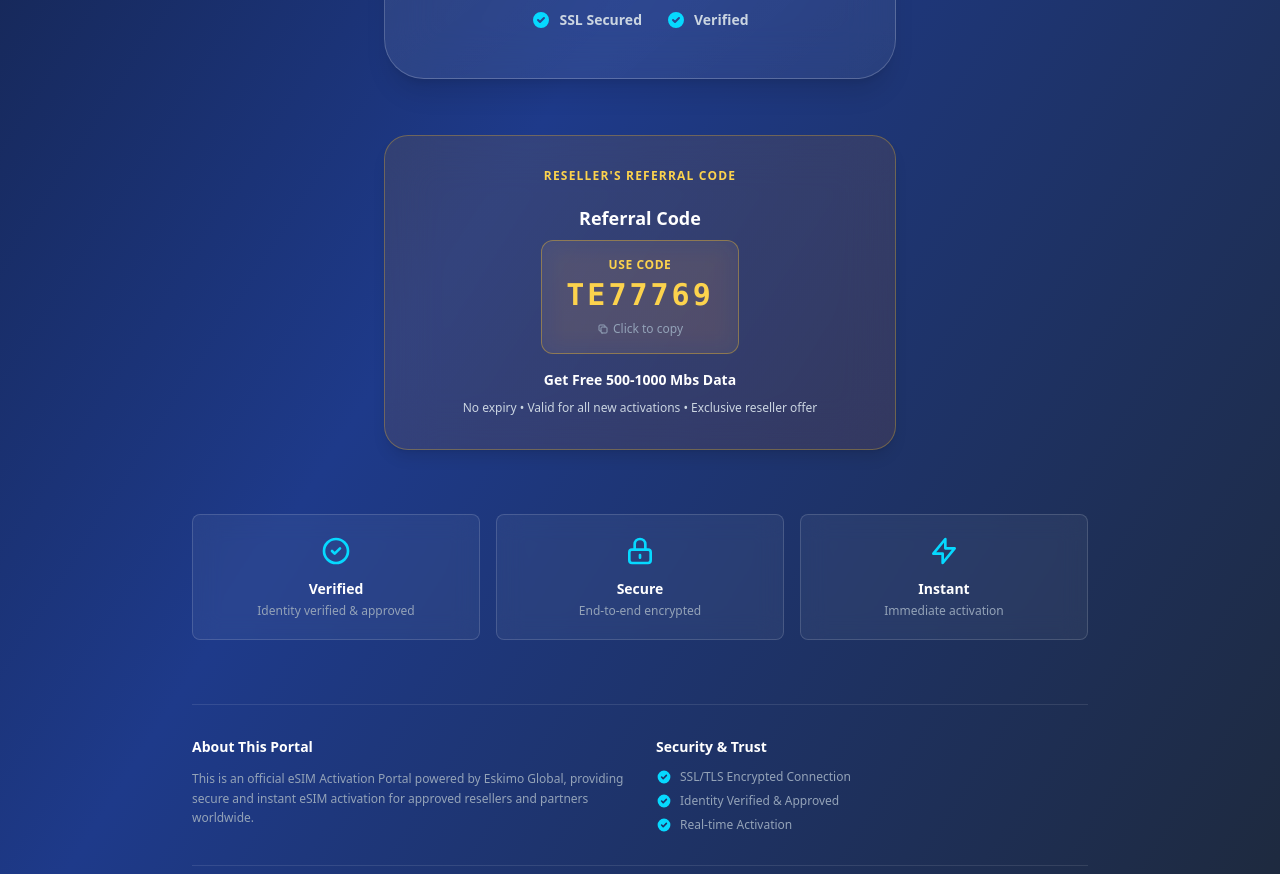
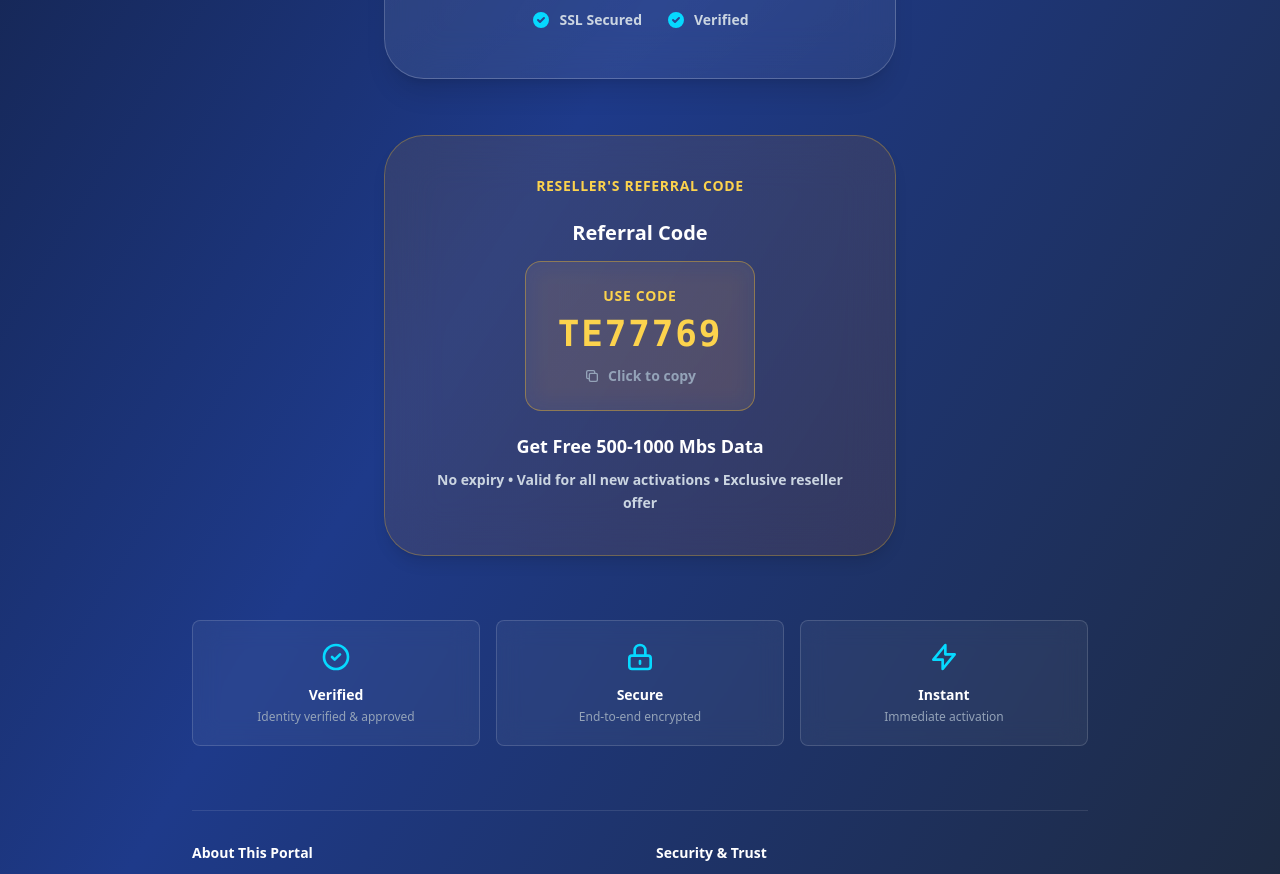
Before and after one commit to TheGatewayMaker/approval-eskimo1, a React (Vite) app: page / in a window 1280 px wide. Shown: the part 1040-1914 px from the top of the page. Built offline with nearby package versions, Linux system fonts and the light colour scheme.

Commit message:
Fix sharp corners and enhance typography for referral code panel
cgen-f054bc058b1141e6a34e2a41d7b11355

```diff
--- a/client/components/esim-portal/ReferralCode.tsx
+++ b/client/components/esim-portal/ReferralCode.tsx
@@ -8,30 +8,30 @@ export function ReferralCode({ code }: ReferralCodeProps) {
   };
 
   return (
-    <div className="mb-10 flex justify-center">
-      <div className="w-full max-w-lg bg-gradient-to-br from-amber-500/10 to-orange-500/10 border border-amber-400/30 rounded-3xl p-8 shadow-lg backdrop-blur-xl hover:shadow-xl transition-shadow">
+    <div className="mb-12 flex justify-center">
+      <div className="w-full max-w-lg bg-gradient-to-br from-amber-500/10 to-orange-500/10 border border-amber-400/30 rounded-[2.5rem] p-10 shadow-lg backdrop-blur-xl hover:shadow-xl transition-shadow">
         <div className="text-center">
-          <div className="text-xs font-bold text-amber-300 uppercase tracking-widest mb-5">
+          <div className="text-sm font-black text-amber-300 uppercase tracking-wider mb-6">
             Reseller's Referral Code
           </div>
 
-          <h3 className="text-lg font-bold text-white mb-2">
+          <h3 className="text-xl font-black text-white mb-4 leading-tight">
             Referral Code
           </h3>
 
           <div
             onClick={handleCopyCode}
-            className="inline-block cursor-pointer bg-white/5 border border-amber-400/40 rounded-xl px-6 py-4 mb-4 backdrop-blur-md hover:bg-white/10 transition-colors group"
+            className="inline-block cursor-pointer bg-white/5 border border-amber-400/40 rounded-2xl px-8 py-6 mb-6 backdrop-blur-md hover:bg-white/10 transition-colors group"
           >
-            <div className="text-xs font-semibold text-amber-300 uppercase tracking-wider mb-1">
+            <div className="text-sm font-bold text-amber-300 uppercase tracking-wider mb-2">
               Use Code
             </div>
-            <div className="text-3xl font-black text-amber-300 font-mono tracking-widest">
+            <div className="text-4xl font-black text-amber-300 font-mono tracking-wider">
               {code}
             </div>
-            <div className="text-xs text-slate-400 mt-2 flex items-center justify-center gap-1 group-hover:text-slate-300">
+            <div className="text-sm text-slate-400 mt-3 flex items-center justify-center gap-2 group-hover:text-slate-300 font-semibold">
               <svg
-                className="w-3 h-3"
+                className="w-4 h-4"
                 fill="none"
                 stroke="currentColor"
                 viewBox="0 0 24 24"
@@ -47,10 +47,10 @@ export function ReferralCode({ code }: ReferralCodeProps) {
             </div>
           </div>
 
-          <p className="text-sm font-semibold text-white mb-2">
+          <p className="text-lg font-black text-white mb-3 leading-tight">
             Get Free 500-1000 Mbs Data
           </p>
-          <p className="text-xs text-slate-300 leading-relaxed">
+          <p className="text-sm text-slate-300 leading-relaxed font-semibold">
             No expiry • Valid for all new activations • Exclusive reseller offer
           </p>
         </div>
```
